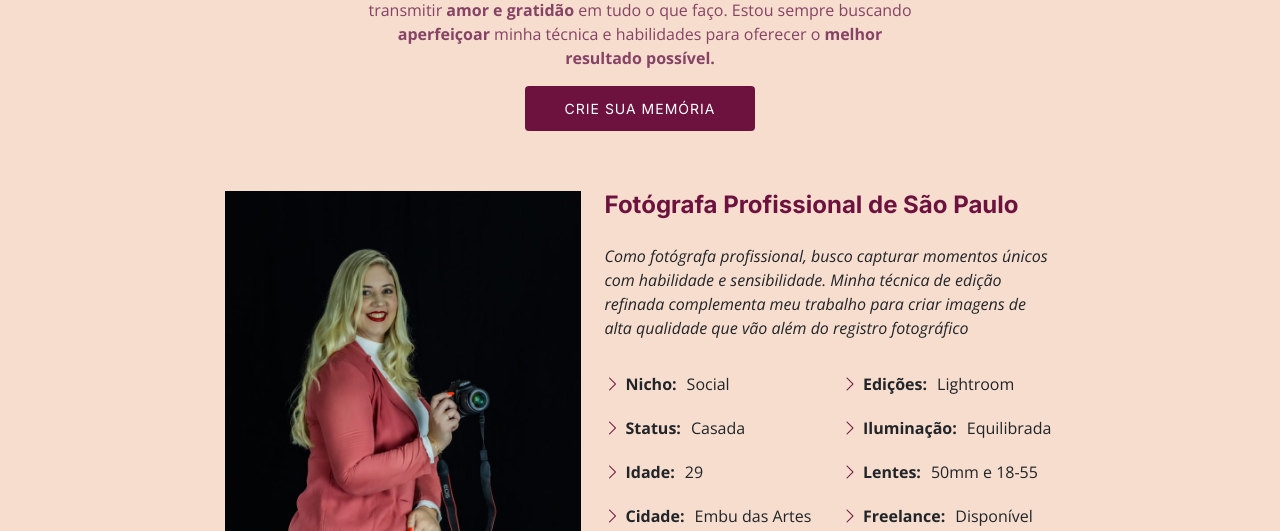
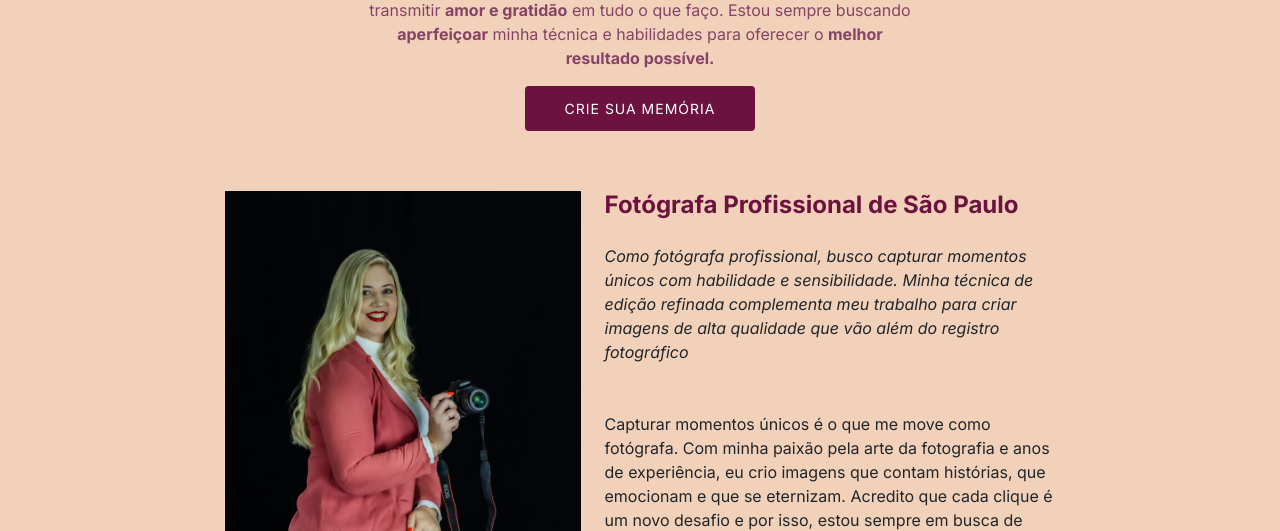
Before and after one commit to briangonc/portfolio-camilasalles, a plain HTML site: page PhotoFolio/about.html in a window 1280 px wide. Shown: the part 269-800 px from the top of the page. Drawn offline with nearby package versions, Linux system fonts and the light colour scheme.

Commit message:
alteração de fonte e sobre

```diff
--- a/PhotoFolio/about.html
+++ b/PhotoFolio/about.html
@@ -174,56 +174,7 @@
                                 trabalho para criar imagens de alta qualidade
                                 que vão além do registro fotográfico
                             </p>
-                            <div class="row">
-                                <div class="col-lg-6">
-                                    <ul>
-                                        <li>
-                                            <i class="bi bi-chevron-right"></i>
-                                            <strong>Nicho:</strong>
-                                            <span>Social</span>
-                                        </li>
-                                        <li>
-                                            <i class="bi bi-chevron-right"></i>
-                                            <strong>Status:</strong>
-                                            <span>Casada</span>
-                                        </li>
-                                        <li>
-                                            <i class="bi bi-chevron-right"></i>
-                                            <strong>Idade:</strong>
-                                            <span class="idade">30</span>
-                                        </li>
-                                        <li>
-                                            <i class="bi bi-chevron-right"></i>
-                                            <strong>Cidade:</strong>
-                                            <span>Embu das Artes</span>
-                                        </li>
-                                    </ul>
-                                </div>
-                                <div class="col-lg-6">
-                                    <ul>
-                                        <li>
-                                            <i class="bi bi-chevron-right"></i>
-                                            <strong>Edições:</strong>
-                                            <span>Lightroom</span>
-                                        </li>
-                                        <li>
-                                            <i class="bi bi-chevron-right"></i>
-                                            <strong>Iluminação:</strong>
-                                            <span>Equilibrada</span>
-                                        </li>
-                                        <li>
-                                            <i class="bi bi-chevron-right"></i>
-                                            <strong>Lentes:</strong>
-                                            <span>50mm e 18-55</span>
-                                        </li>
-                                        <li>
-                                            <i class="bi bi-chevron-right"></i>
-                                            <strong>Freelance:</strong>
-                                            <span>Disponível</span>
-                                        </li>
-                                    </ul>
-                                </div>
-                            </div>
+
                             <p class="py-3">
                                 Capturar momentos únicos é o que me move como
                                 fotógrafa. Com minha paixão pela arte da
--- a/PhotoFolio/assets/css/main.css
+++ b/PhotoFolio/assets/css/main.css
@@ -8,12 +8,13 @@
 
 /* Fonts */
 :root {
-    --font-default: "Open Sans", system-ui, -apple-system, "Segoe UI", Roboto,
-        "Helvetica Neue", Arial, "Noto Sans", "Liberation Sans", sans-serif,
-        "Apple Color Emoji", "Segoe UI Emoji", "Segoe UI Symbol",
-        "Noto Color Emoji";
+    --font-default: "Montserrat", "Open Sans", system-ui, -apple-system,
+        "Segoe UI", Roboto, "Helvetica Neue", Arial, "Noto Sans",
+        "Liberation Sans", sans-serif, "Apple Color Emoji", "Segoe UI Emoji",
+        "Segoe UI Symbol", "Noto Color Emoji", "Halant", "Bebas Neue", "Poppins",
+        "Roboto";
     --font-primary: "Inter", sans-serif;
-    --font-secondary: "Cardo", sans-serif;
+    --font-secondary: "Open Sans", sans-serif;
 }
 
 /* Colors */
@@ -32,8 +33,8 @@
 # Geral
 --------------------------------------------------------------*/
 body {
-    font-family: var(--font-default);
-    background-color: #f6ddce;
+    font-family: var(--font-primary);
+    background-color: #f1d1ba;
 }
 
 /*--------------------------------------------------------------
@@ -1181,12 +1182,12 @@ h6 {
 .hero {
     width: 100%;
     min-height: 30vh;
-    background: #f6ddce;
+    background: #f1d1ba;
     background-size: cover;
     position: relative;
     padding: 120px 0 60px 0;
     margin-top: -130px;
-    bottom: -50px;
+    bottom: -80px;
 }
 
 #logo-camila-foto {
```
Also changed, not shown: PhotoFolio/assets/img/logo-camila.png.
